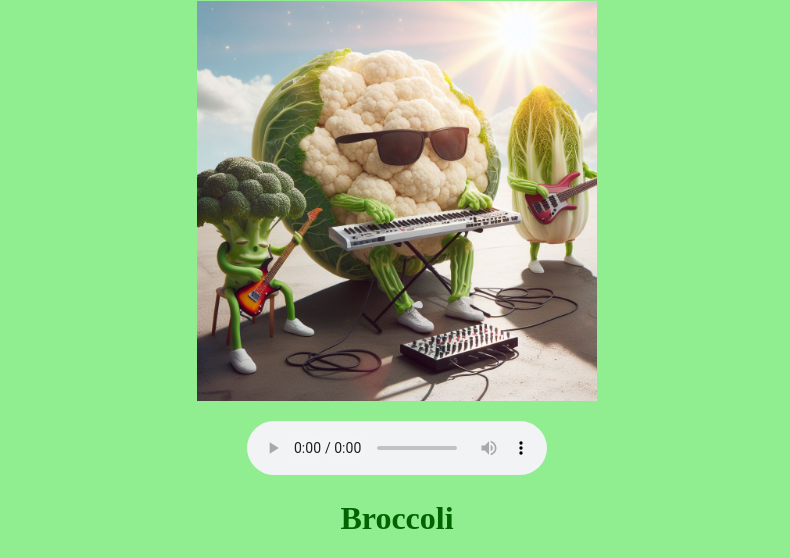
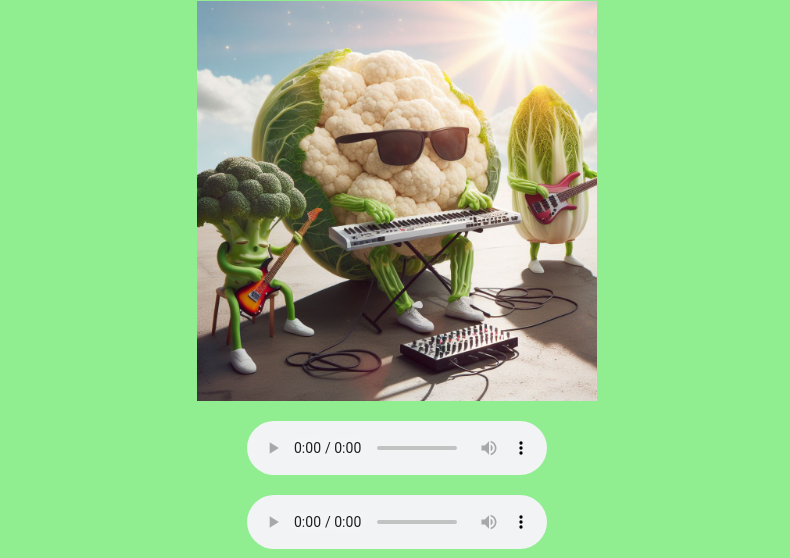
Before and after one commit to timothyjburns/timothyjburns.github.io, a plain HTML site: page index.html in a window 1280 px wide. Shown: the part 211-769 px from the top of the page, without its empty margins (243-1033 px from the left). Drawn offline with Linux system fonts and the light colour scheme.

Commit message:
Second audio

```diff
--- a/index.html
+++ b/index.html
@@ -39,6 +39,10 @@ h1 {
   <audio src="The_Brassicas.m4a" controls>
   </p>
 
+<p>
+  <audio src="The_Brassicas_2.m4a" controls>
+  </p>
+
 <h1 p class ="p1">Broccoli</h1>
 <p class="p2">Broccoli is the lead guitarist for The Brassicas. Being full of Vitamin C,<br>
 Potassium, and Protein, he knows how to bring good vibes, make you feel great, and pack<br>
```
Also changed, not shown: 1 other file.
